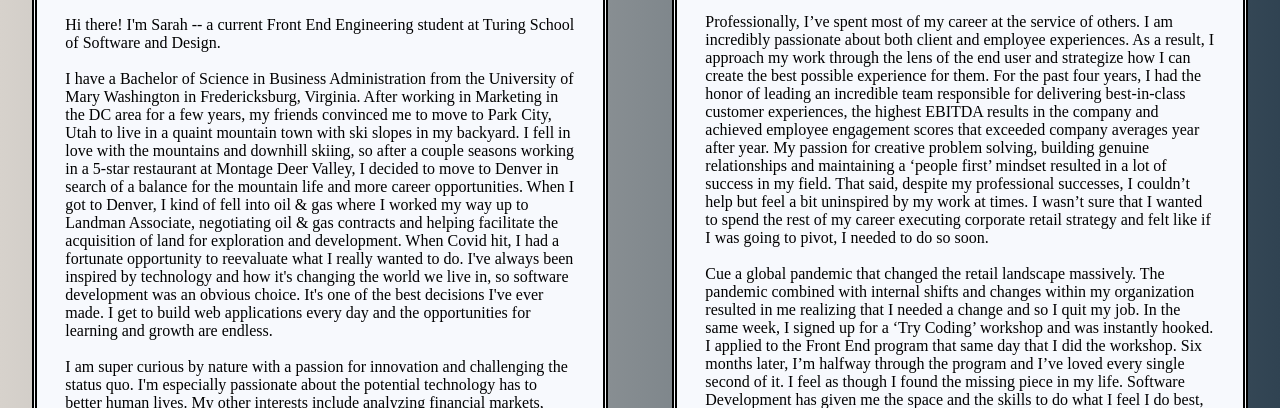
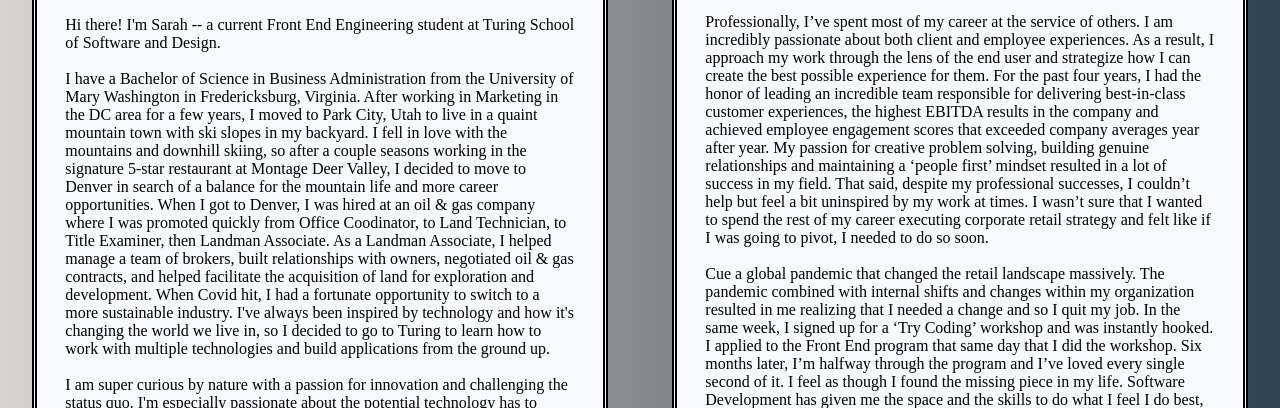
Before and after one commit to sarahrudy/rudy-and-johnson, a React (Create React App) app: page /about in a window 1280 px wide. Shown: the part 663-1071 px from the top of the page. Built offline with nearby package versions, Linux system fonts and the light colour scheme; no server answers; a web font is replaced by a local one.

Commit message:
Update About.js

```diff
--- a/src/components/About/About.js
+++ b/src/components/About/About.js
@@ -15,7 +15,7 @@ const About = () => {
         <div className="rudy-bio">
           <p>Hi there! I'm Sarah -- a current Front End Engineering student at Turing School of Software and Design.</p>
           <br />
-          <p>I have a Bachelor of Science in Business Administration from the University of Mary Washington in Fredericksburg, Virginia. After working in Marketing in the DC area for a few years, my friends convinced me to move to Park City, Utah to live in a quaint mountain town with ski slopes in my backyard. I fell in love with the mountains and downhill skiing, so after a couple seasons working in a 5-star restaurant at Montage Deer Valley, I decided to move to Denver in search of a balance for the mountain life and more career opportunities. When I got to Denver, I kind of fell into oil & gas where I worked my way up to Landman Associate, negotiating oil & gas contracts and helping facilitate the acquisition of land for exploration and development. When Covid hit, I had a fortunate opportunity to reevaluate what I really wanted to do. I've always been inspired by technology and how it's changing the world we live in, so software development was an obvious choice. It's one of the best decisions I've ever made. I get to build web applications every day and the opportunities for learning and growth are endless.</p>
+          <p>I have a Bachelor of Science in Business Administration from the University of Mary Washington in Fredericksburg, Virginia. After working in Marketing in the DC area for a few years, I moved to Park City, Utah to live in a quaint mountain town with ski slopes in my backyard. I fell in love with the mountains and downhill skiing, so after a couple seasons working in the signature 5-star restaurant at Montage Deer Valley, I decided to move to Denver in search of a balance for the mountain life and more career opportunities. When I got to Denver, I was hired at an oil & gas company where I was promoted quickly from Office Coodinator, to Land Technician, to Title Examiner, then Landman Associate. As a Landman Associate, I helped manage a team of brokers, built relationships with owners, negotiated oil & gas contracts, and helped facilitate the acquisition of land for exploration and development. When Covid hit, I had a fortunate opportunity to switch to a more sustainable industry. I've always been inspired by technology and how it's changing the world we live in, so I decided to go to Turing to learn how to work with multiple technologies and build applications from the ground up.</p>
           <br />
           <p>I am super curious by nature with a passion for innovation and challenging the status quo. I'm especially passionate about the potential technology has to better human lives. My other interests include analyzing financial markets, autonomous vehicles, TaaS (Transportation as a Service), artificial intelligence, blockchain technology, renewable energy, and the overall impact these emerging markets will have on various industries through revolutionary new technologies.</p>
           <br />
```
